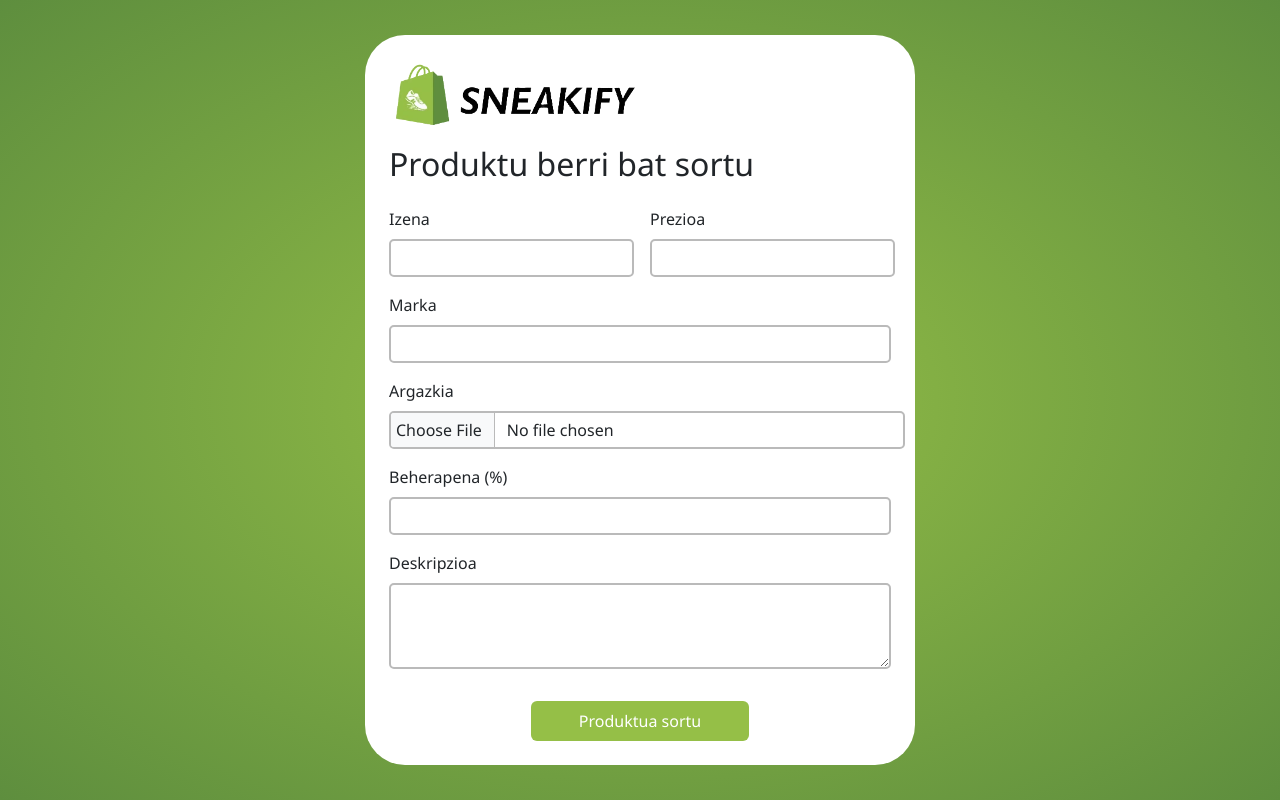
After one commit to j-zabalabur/2Erronka, a PHP site: page /Vista/produktuaInsert.html in a window 1280 px wide. The commit adds this page. Run offline with PHP 8.4, Linux system fonts and the light colour scheme.

Commit message:
Produktu berriak sortzeko funtzionalitatea. Argazkia falta

```diff
--- a/Vista/Js/admin_dashboard_insert.js
+++ b/Vista/Js/admin_dashboard_insert.js
@@ -5,3 +5,7 @@ function deskontuKodeaInsertPopUp(){
     window.open("./deskontuKodeaInsert.html", "_blank", "width=400,height=600,top=50,left=150");
 
 }
+function produktuaInsertPopUp(){
+    window.open("./produktuaInsert.html", "_blank", "width=400,height=600,top=50,left=150");
+
+}
--- /dev/null
+++ b/Vista/Js/admin_dashboard_produktua_insert.js
@@ -0,0 +1,141 @@
+  //Elementos del DOM
+  const $form = document.querySelector('form');
+  const $izena = document.getElementById('izena');
+  const $prezioa = document.getElementById('prezioa');
+  const $marka = document.getElementById('marka');
+  const $argazkia = document.getElementById('argazkia');
+  const $beherapena = document.getElementById('beherapena');
+  const $deskripzioa = document.getElementById('deskripzioa');
+
+  const $izenaMsg = document.getElementById('izenaMsg');
+  const $prezioaMsg = document.getElementById('prezioaMsg');
+  const $markaMsg = document.getElementById('markaMsg');
+  const $argazkiaMsg = document.getElementById('argazkiaMsg');
+  const $beherapenaMsg = document.getElementById('beherapenaMsg');
+  const $deskripzioaMsg = document.getElementById('deskripzioaMsg');
+
+  let izenaOndo, prezioaOndo, markaOndo, beherapenaOndo, argazkiaOndo, deskripzioaOndo;
+
+  $izena.addEventListener('blur', ()=>{
+      if ($izena.value.trim() == ""){
+          $izena.classList.add('mal');
+          $izenaMsg.innerHTML = '<i class="bi bi-exclamation-circle"></i> Ezin duzu eremu hau hutsik utzi';
+          $izena.value = $izena.value.trim();
+          izenaOndo = false;
+      }else if ($izena.value.length > 15){
+          $izena.classList.add('mal');
+          $izenaMsg.innerHTML = '<i class="bi bi-exclamation-circle"></i> Izenak 15 karaktere izan ditzake soilik';
+          izenaOndo = false
+      }else{
+          $izena.classList.remove('mal');
+          $izenaMsg.textContent = "";
+          izenaOndo = true;
+      }
+  });
+
+  $prezioa.addEventListener('blur', ()=>{
+      if ($prezioa.value.trim() == ""){
+          $prezioa.classList.add('mal');
+          $prezioaMsg.innerHTML = '<i class="bi bi-exclamation-circle"></i> Ezin duzu eremu hau hutsik utzi';
+          $prezioa.value = $prezioa.value.trim();
+          prezioaOndo = false;
+      }else if (!/^\d+$/.test($prezioa.value)){
+          $prezioa.classList.add('mal');
+          $prezioaMsg.innerHTML = '<i class="bi bi-exclamation-circle"></i> Zenbakiak bakarrik egon daitezke';
+          prezioaOndo = false;
+      }else{
+          $prezioa.classList.remove('mal');
+          $prezioaMsg.textContent = "";
+          prezioaOndo = true;
+      }
+  });
+
+  $beherapena.addEventListener('blur', ()=>{
+    if ($beherapena.value.trim() == ""){
+        $beherapena.classList.add('mal');
+        $beherapenaMsg.innerHTML = '<i class="bi bi-exclamation-circle"></i> Ezin duzu eremu hau hutsik utzi';
+        $beherapena.value = $beherapena.value.trim();
+        beherapenaOndo = false;
+    }else if (!/^\d+$/.test($beherapena.value)){
+        $beherapena.classList.add('mal');
+        $beherapenaMsg.innerHTML = '<i class="bi bi-exclamation-circle"></i> Zenbakiak bakarrik egon daitezke';
+        beherapenaOndo = false;
+    }else if ($beherapena.value> 99 || $beherapena.value< 1){
+        $beherapena.classList.add('mal');
+        $beherapenaMsg.innerHTML = '<i class="bi bi-exclamation-circle"></i> Beherapena 1 eta 99 artean izan behar da';
+        beherapenaOndo = false
+    }else{
+        $beherapena.classList.remove('mal');
+        $beherapenaMsg.textContent = "";
+        beherapenaOndo = true;
+    }
+});
+
+
+  $marka.addEventListener('blur', ()=>{
+      if ($marka.value.trim() == ""){
+          $marka.classList.add('mal');
+          $markaMsg.innerHTML = '<i class="bi bi-exclamation-circle"></i> Ezin duzu eremu hau hutsik utzi';
+          $marka.value = $marka.value.trim();
+          markaOndo = false;
+      }else{
+          $marka.classList.remove('mal');
+          $markaMsg.textContent = "";
+          markaOndo = true;
+      }
+  });
+
+  $argazkia.addEventListener('blur', ()=>{
+      if ($argazkia.value.trim() == ""){
+          $argazkia.classList.add('mal');
+          $argazkiaMsg.innerHTML = '<i class="bi bi-exclamation-circle"></i> Ezin duzu eremu hau hutsik utzi';
+          $argazkia.value = $argazkia.value.trim();
+          argazkiaOndo = false;
+      }else{
+          $argazkia.classList.remove('mal');
+          $argazkiaMsg.innerHTML = "";
+          argazkiaOndo = true;
+      }
+
+  });
+  $deskripzioa.addEventListener('blur', ()=>{
+      if ($deskripzioa.value.trim() == ""){
+          $deskripzioa.classList.add('mal');
+          $deskripzioaMsg.innerHTML = '<i class="bi bi-exclamation-circle"></i> Ezin duzu eremu hau hutsik utzi';
+          $deskripzioa.value = $deskripzioa.value.trim();
+          deskripzioaOndo = false;
+      }else if($izena.value.length > 500){
+          $deskripzioa.classList.add('mal');
+          $deskripzioaMsg.innerHTML = '<i class="bi bi-exclamation-circle"></i> Deskripzioak 500 karaktere izan ditzake soilik';
+          deskripzioaOndo = false;
+      }else{
+          $deskripzioa.classList.remove('mal');
+          $deskripzioaMsg.innerHTML = '';
+          deskripzioaOndo = true;
+      }
+  });
+
+  $form.addEventListener('submit', (e) =>{
+      e.preventDefault();
+        console.log(form);
+      fetch("../Controlador/ProduktuakIkusi.php")
+      .then(response => response.json())
+      .then(produktuak => {
+          for (let i = 0; i < produktuak.length; i++){
+              if ($izena.value == produktuak[i].izena){
+                  $izena.classList.add('mal');
+                  $izenaMsg.innerHTML = '<i class="bi bi-exclamation-circle"></i> Produktu izen hori erregistratuta dago';
+                  izenaOndo = false;
+              }
+          }
+      });
+
+      if (izenaOndo && prezioaOndo && beherapenaOndo && markaOndo && argazkiaOndo && deskripzioaOndo){
+          fetch(`../Controlador/ProduktuaInsert.php?argazkia=${$argazkia.value}&izena=${$izena.value}&prezioa=${$prezioa.value}&deskripzioa=${$deskripzioa.value}&beherapena=${$beherapena.value}&marka=${$marka.value}`)
+      .then(() => {
+          window.opener.produktuakIkusi();
+          window.opener.okMezua();
+          window.close();
+      })
+      }
+  });
--- /dev/null
+++ b/Vista/produktuaInsert.html
@@ -0,0 +1,64 @@
+<!DOCTYPE html>
+<html lang="en">
+<head>
+    <meta charset="UTF-8">
+    <meta name="viewport" content="width=device-width, initial-scale=1.0">
+    <link rel="icon" href="./Img/favicon.webp">
+    <link rel="preconnect" href="https://fonts.googleapis.com">
+    <link rel="preconnect" href="https://fonts.gstatic.com" crossorigin>
+    <link href="https://fonts.googleapis.com/css2?family=Roboto:ital,wght@0,100;0,300;0,400;0,500;0,700;0,900;1,100;1,300;1,400;1,500;1,700;1,900&display=swap" rel="stylesheet">
+    <link rel="stylesheet" href="https://cdn.jsdelivr.net/npm/bootstrap-icons@1.11.3/font/bootstrap-icons.min.css">
+    <link href="https://cdn.jsdelivr.net/npm/bootstrap@5.3.1/dist/css/bootstrap.min.css" rel="stylesheet">
+    <link rel="stylesheet" href="./Css/login.css">
+    <title>Produktua sortu - Sneakify</title>
+</head>
+<body class="d-flex justify-content-center align-items-center">
+
+<form class="d-flex flex-column bg-white p-4" method="post" name="form">
+    <img src="./Img/SNEAKIFY.webp" class="w-50 mb-3">
+    <h2 class="mb-4">Produktu berri bat sortu</h2>
+    <div class="d-flex flex-column gap-3">
+        <div id="izAbi" class="w-100 gap-3">
+            <div class="d-flex flex-column w-100">
+                <label for="izena" class="form-label">Izena</label>
+                <input type="text" id="izena" name="izena" autocomplete="off" class="inputs" required>
+                <p class="errorMsg" id="izenaMsg"></p>
+            </div>
+            <div class="d-flex flex-column w-100">
+                <label for="prezioa" class="form-label">Prezioa</label>
+                <input type="number" id="prezioa" name="prezioa" autocomplete="off" class="inputs" required>
+                <p class="errorMsg" id="prezioaMsg"></p>
+            </div>
+        </div>
+        <div class="d-flex flex-column">
+            <label for="marka" class="form-label">Marka</label>
+            <input type="text" name="marka" id="marka" autocomplete="off" class="inputs" required>
+            <p class="errorMsg" id="markaMsg"></p>
+        </div>
+        <div class="d-flex flex-column">
+            <label for="argazkia" class="form-label">Argazkia</label>
+            <input type="file" name="argazkia" id="argazkia" class="form-control inputs" accept="image/*" required>
+            <p class="errorMsg" id="argazkiaMsg"></p>
+        </div>
+
+
+        <div class="d-flex flex-column">
+            <label for="beherapena" class="form-label">Beherapena (%)</label>
+            <input type="number" name="beherapena" id="beherapena" class="inputs" required>
+            <p class="errorMsg" id="beherapenaMsg"></p>
+        </div>
+        <div class="d-flex flex-column">
+            <label for="deskripzioa" class="form-label">Deskripzioa</label>
+            <textarea name="deskripzioa" id="deskripzioa" class="form-control inputs" rows="3" required></textarea>
+            <p class="errorMsg" id="deskripzioaMsg"></p>
+        </div>
+
+        <input type="submit" class="mt-3 mx-auto text-white rounded py-2 px-5" value="Produktua sortu">
+    </div>
+</form>
+<script src="https://cdn.jsdelivr.net/npm/bootstrap@5.3.1/dist/js/bootstrap.bundle.min.js"></script>
+<script src="Js/admin_dashboard_produktua_insert.js"></script>
+<script src="Js/admin_dashboard_ikusi.js"></script>
+
+</body>
+</html>
```
Also changed, not shown: Controlador/ProduktuaInsert.php (added, +11 -0 lines), Modelo/Produktua.php (+8 -0 lines), Vista/AdminDashboard.php (+12 -13 lines), Vista/Css/admin.css (+17 -0 lines), Vista/Css/global.css (+2 -6 lines).
